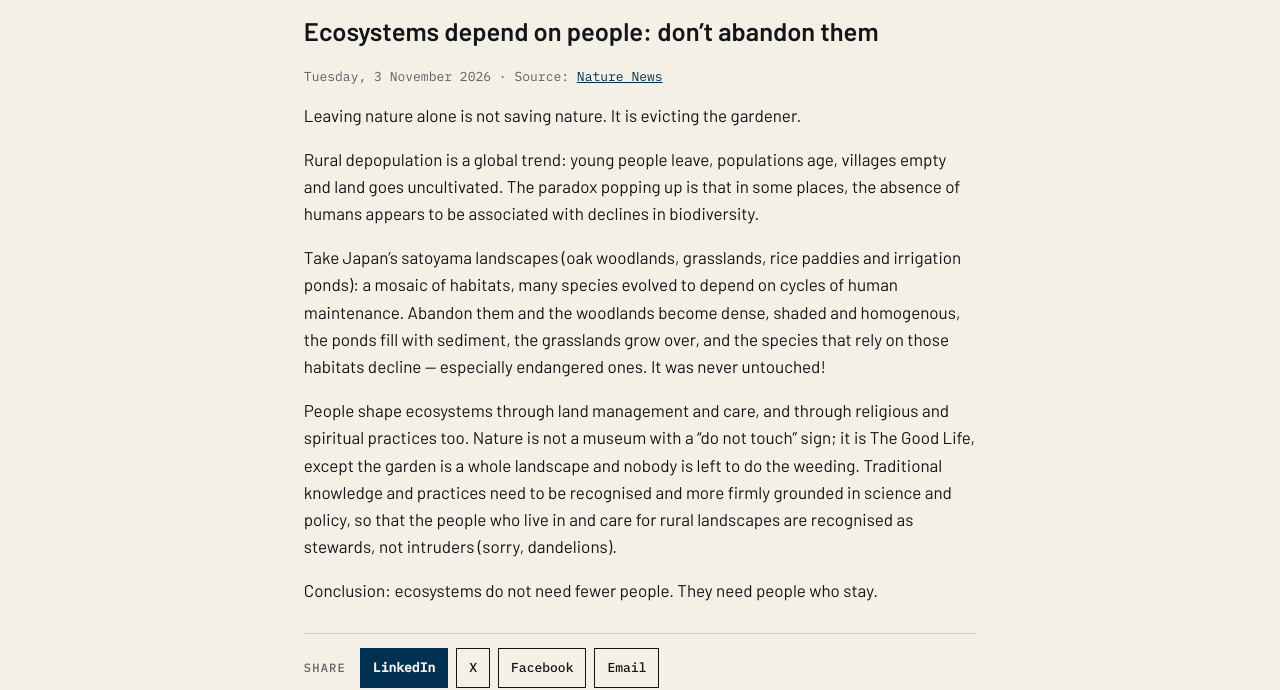
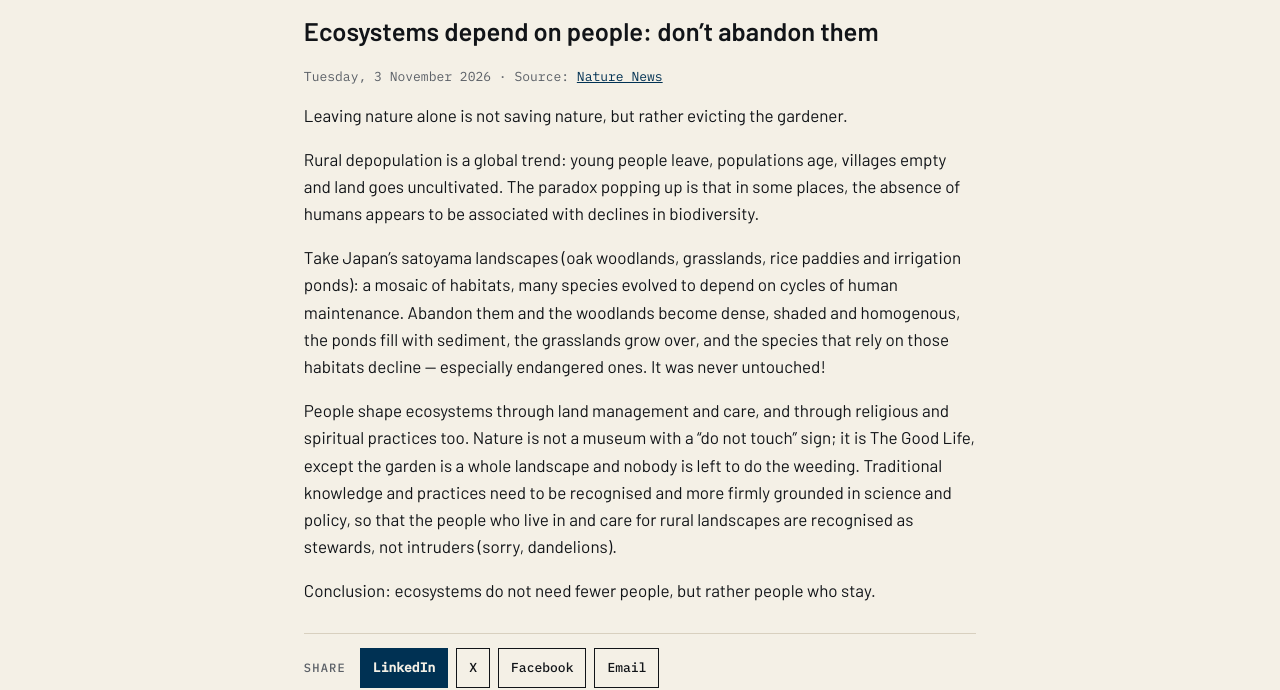
Before and after one commit to katz-news/katz.news, a Jekyll site: the page built from _posts/briefs/2026-11-04-ecosystems-depend-on-people-don-t-abandon-them.md, in a window 1280 px wide. Shown: the part 351-1041 px from the top of the page. Built offline with Jekyll 4.4.1, drawn with Linux system fonts in a browser that asks for light colours.

```diff
--- a/_data/build.yml
+++ b/_data/build.yml
@@ -1 +1 @@
-published_at: 2026-11-05T18:10:06Z
+published_at: 2026-11-05T18:10:51Z
--- a/_posts/briefs/2026-11-04-ecosystems-depend-on-people-don-t-abandon-them.md
+++ b/_posts/briefs/2026-11-04-ecosystems-depend-on-people-don-t-abandon-them.md
@@ -6,7 +6,7 @@ section: science
 source_name: Nature News
 source_url: https://www.nature.com/articles/d41586-026-03544-8
 ---
-Leaving nature alone is not saving nature. It is evicting the gardener.
+Leaving nature alone is not saving nature, but rather evicting the gardener.
 
 Rural depopulation is a global trend: young people leave, populations age, villages empty and land goes uncultivated. The paradox popping up is that in some places, the absence of humans appears to be associated with declines in biodiversity.
 
@@ -14,4 +14,4 @@ Take Japan's satoyama landscapes (oak woodlands, grasslands, rice paddies and ir
 
 People shape ecosystems through land management and care, and through religious and spiritual practices too. Nature is not a museum with a “do not touch” sign; it is The Good Life, except the garden is a whole landscape and nobody is left to do the weeding. Traditional knowledge and practices need to be recognised and more firmly grounded in science and policy, so that the people who live in and care for rural landscapes are recognised as stewards, not intruders (sorry, dandelions).
 
-Conclusion: ecosystems do not need fewer people. They need people who stay.
+Conclusion: ecosystems do not need fewer people, but rather people who stay.
```
